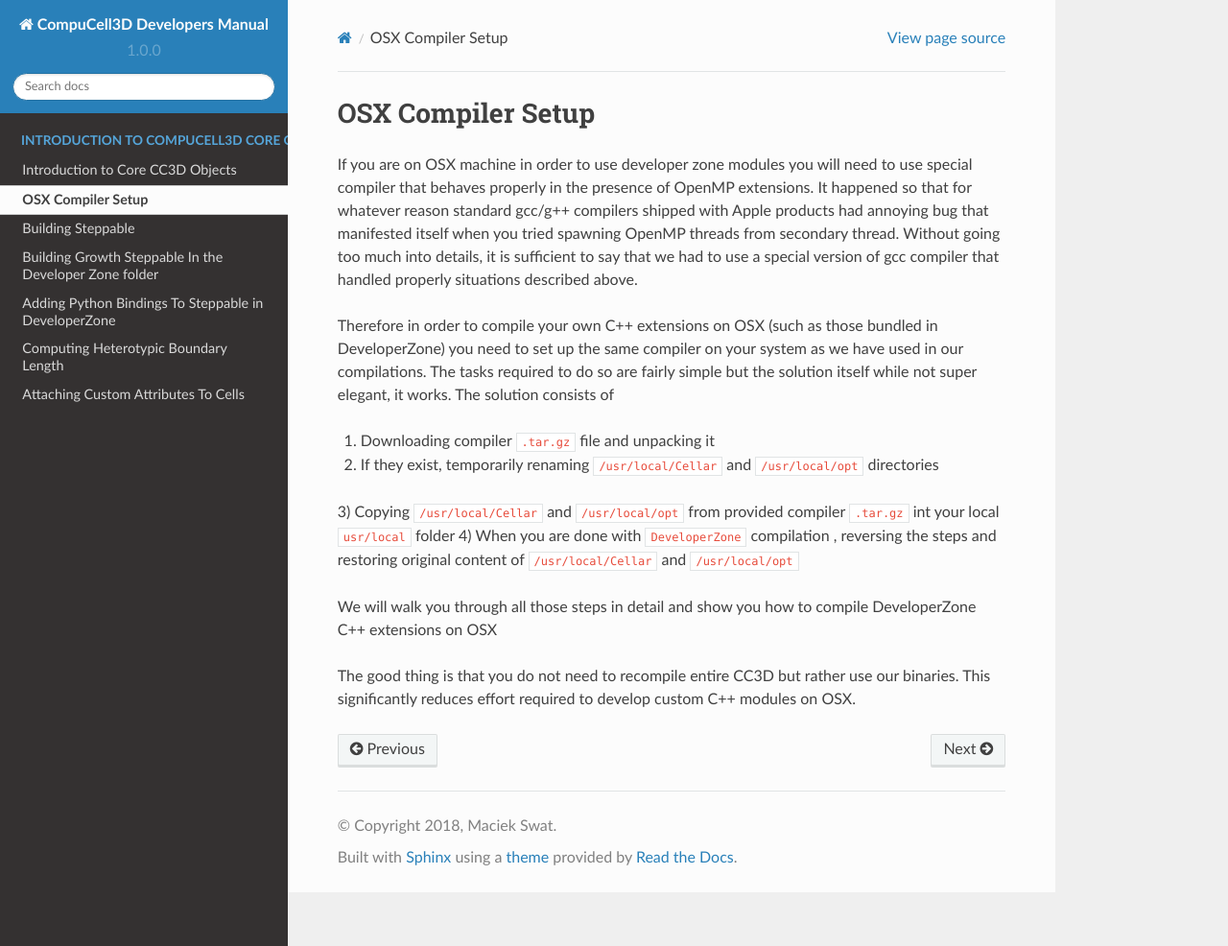
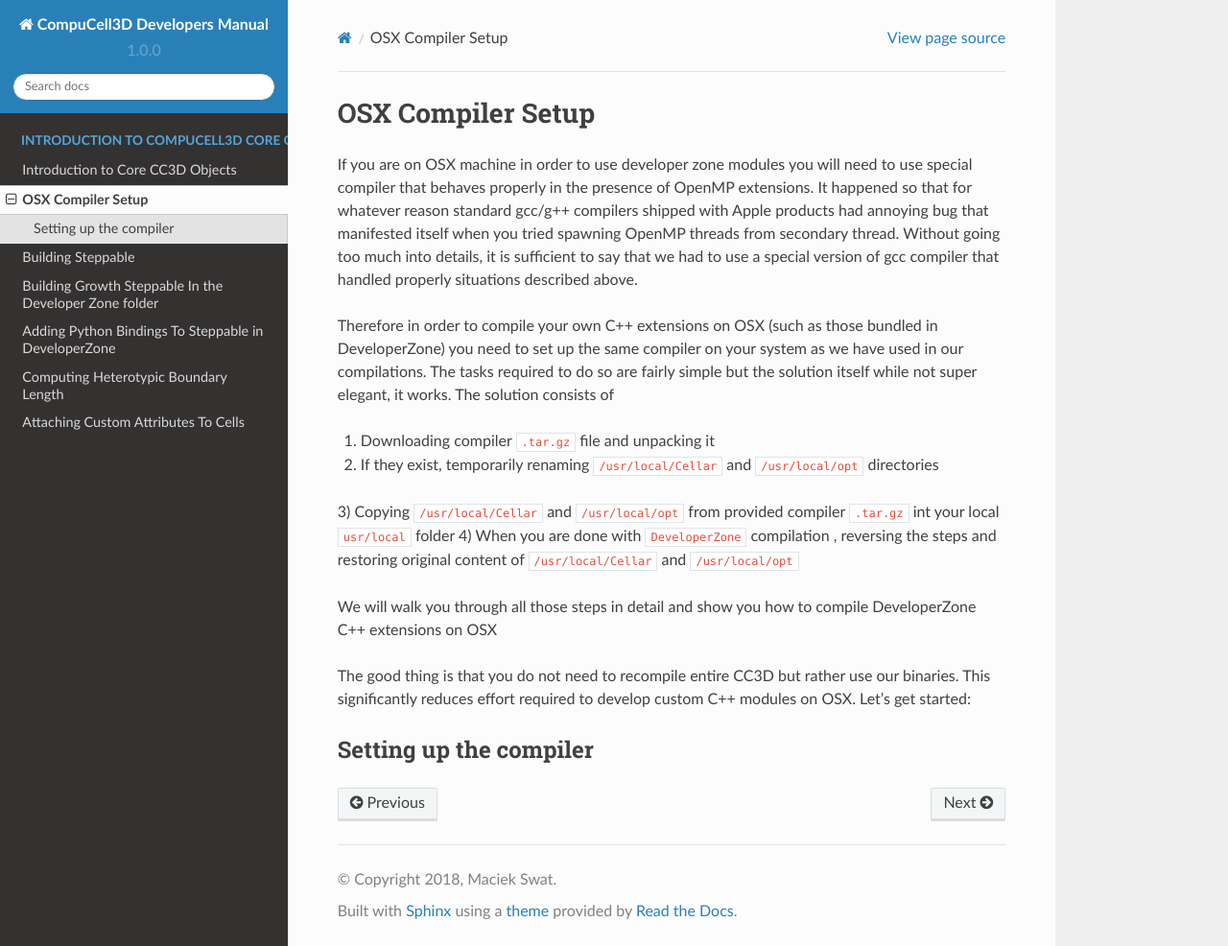
Before and after one commit to CompuCell3D/CompuCell3DDevelopersManual, a Sphinx documentation site: the page built from docs/setting_up_compiler_on_osx.rst, in a window 1280 px wide and 986 px high. Shown: the whole window at 96% size. Built offline with Sphinx 7.4.7 and the Read the Docs theme 2.0.0, drawn with Linux system fonts in a browser that asks for light colours.

Commit message:
added instructions on setting up DeveloperZone compilation on OSX

```diff
--- a/docs/setting_up_compiler_on_osx.rst
+++ b/docs/setting_up_compiler_on_osx.rst
@@ -21,4 +21,7 @@ are fairly simple but the solution itself while not super elegant, it works. The
 We will walk you through all those steps in detail and show you how to compile DeveloperZone C++ extensions on OSX
 
 The good thing is that you do not need to recompile entire CC3D but rather use our binaries. This significantly
-reduces effort required to develop custom C++ modules on OSX.
+reduces effort required to develop custom C++ modules on OSX. Let's get started:
+
+Setting up the compiler
+~~~~~~~~~~~~~~~~~~~~~~
```
